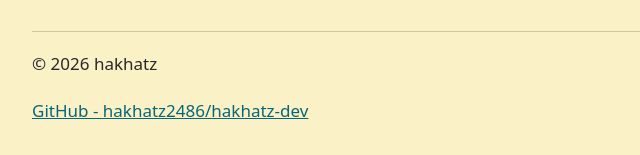
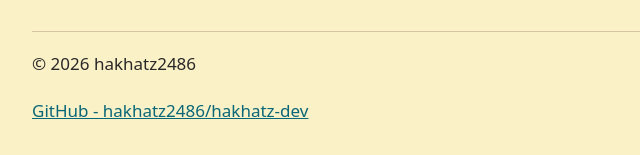
Before and after one commit to hakhatz2486/hakhatz-dev, an Astro site: page / in a window 1280 px wide. Shown: the part 991-1146 px from the top of the page, 283-923 px from the left. Built offline with nearby package versions, Linux system fonts and the light colour scheme; Astro itself is replaced by a stand-in of ours.

Commit message:
フッターの著作者表記をhakhatz2486に統一

```diff
--- a/src/layouts/Layout.astro
+++ b/src/layouts/Layout.astro
@@ -67,7 +67,7 @@
     </main>
 
     <footer>
-      <p>&copy; 2026 hakhatz</p>
+      <p>&copy; 2026 hakhatz2486</p>
       <p>
         <a href="https://github.com/hakhatz2486/hakhatz-dev"
           >GitHub - hakhatz2486/hakhatz-dev</a
```
